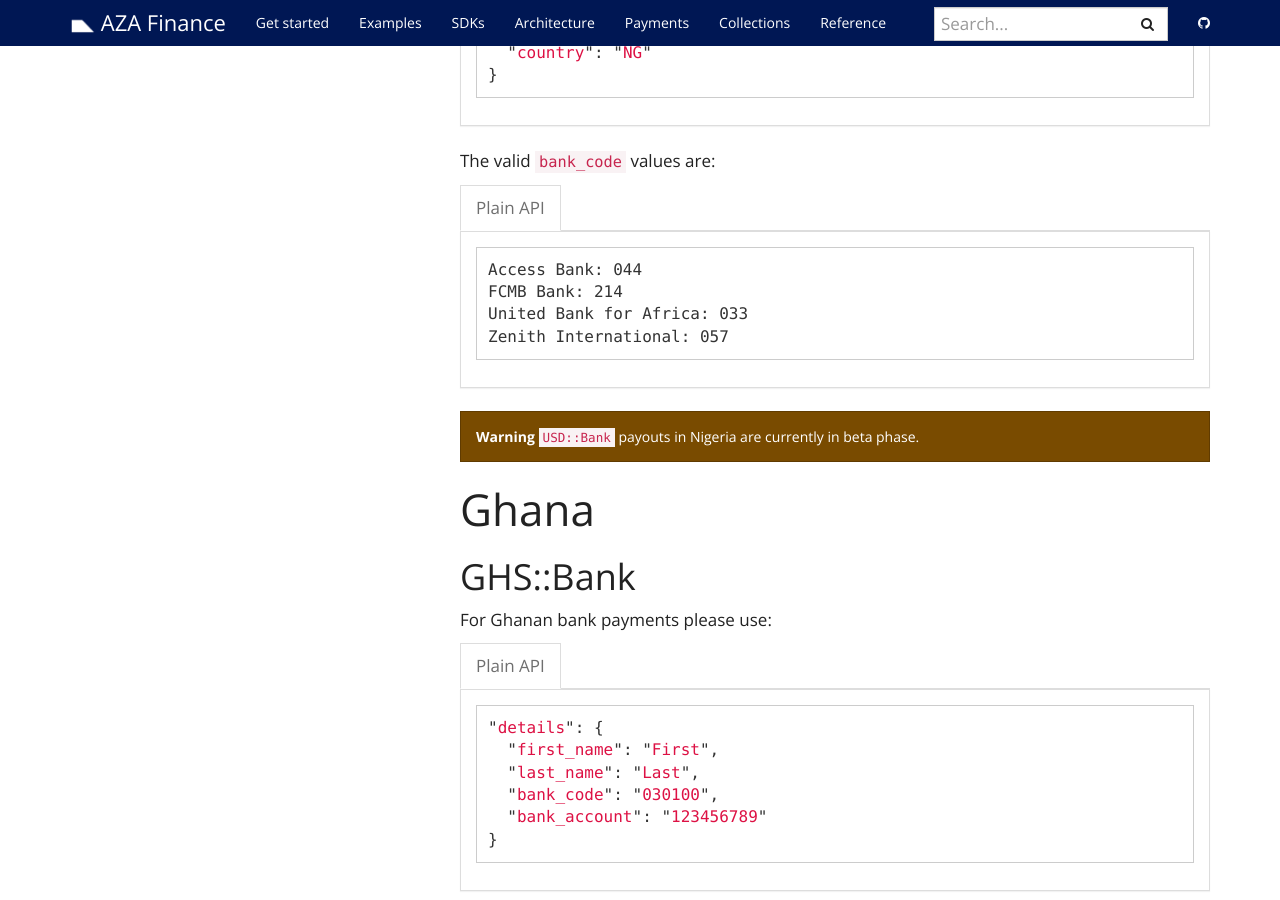
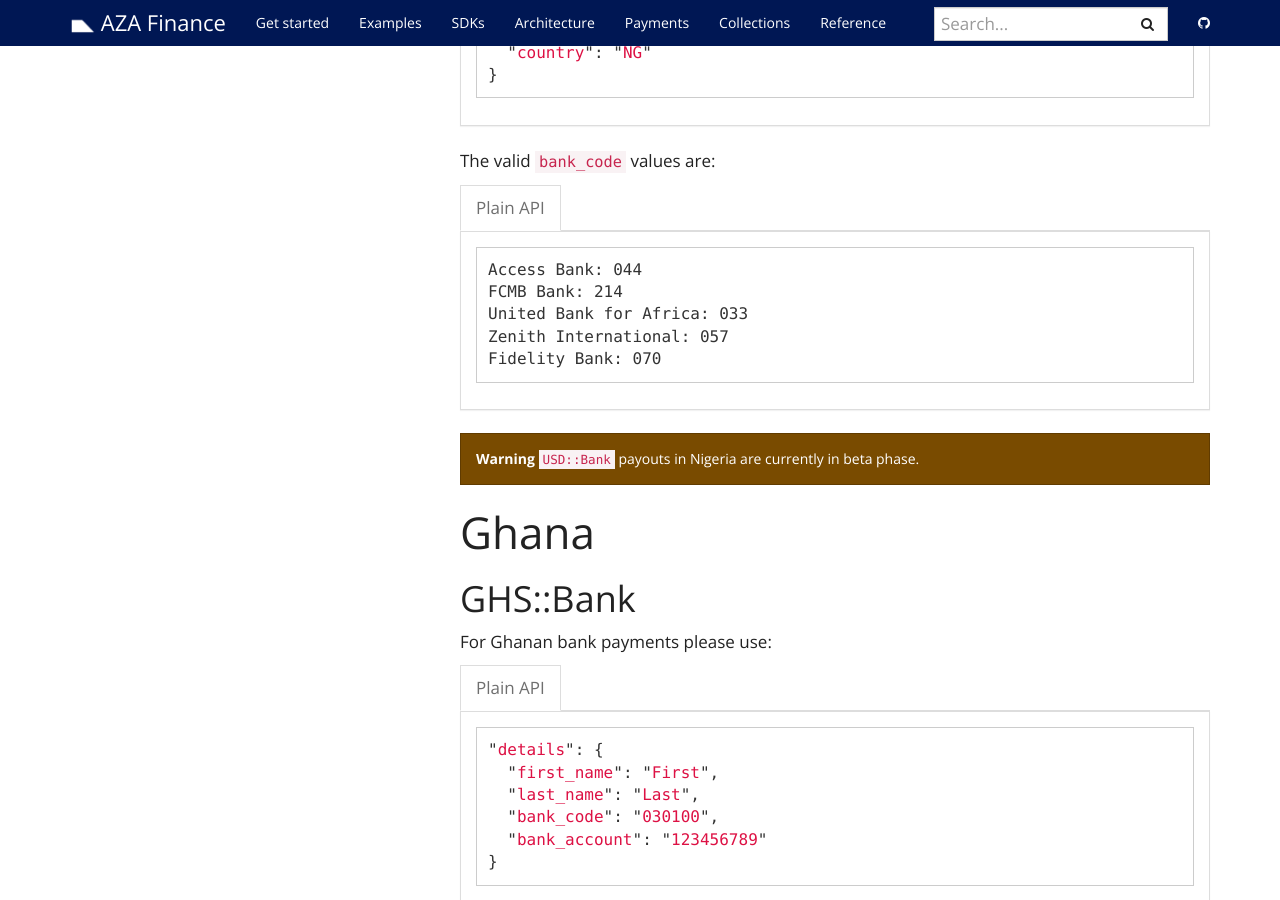
Before and after one commit to transferzero/api-documentation, a Jekyll site: the page built from _docs/payout-details.md, in a window 1280 px wide and 900 px high, scrolled down 2649 px. Built offline with Jekyll 4.4.1, drawn with Linux system fonts in a browser that asks for light colours; nearby versions of some CDN libraries; comment, search, counter and statistics services are not loaded.

Commit message:
Adding Fidelity as in USD:Bank Nigeria

````diff
--- a/_docs/payout-details.md
+++ b/_docs/payout-details.md
@@ -114,6 +114,7 @@ Access Bank: 044
 FCMB Bank: 214
 United Bank for Africa: 033
 Zenith International: 057
+Fidelity Bank: 070
 ```
 {% endcapture %}
 
````
